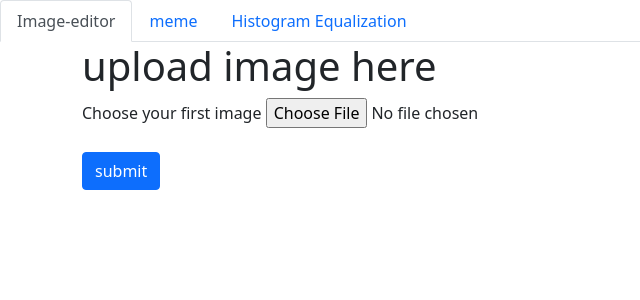
After one commit to jitendrapitchuka/Image_editor, a Django app: page /histogram/ in a window 1280 px wide. The commit adds this page. Shown: the top 300 px of the page, without its empty margins (0-640 px from the left). Run offline with Django 4.2, Linux system fonts and the light colour scheme.

Commit message:
implemented histogram

```diff
--- a/image_editor/urls.py
+++ b/image_editor/urls.py
@@ -20,6 +20,7 @@ urlpatterns = [
     path('admin/', admin.site.urls),
 
     path('meme/',views.meme,name='meme'),
+    path('histogram/',views.histogram,name='histogram'),
     path('',views.index,name='index'),
     #path('output_meme',views.output_meme,name="meme_output")
 ]
--- a/my_app/templates/base.html
+++ b/my_app/templates/base.html
@@ -19,7 +19,7 @@
           <a class="nav-link" href="{%url 'meme'%}">meme</a>
         </li>
         <li class="nav-item">
-          <a class="nav-link" href="#">Link</a>
+          <a class="nav-link" href="{%url 'histogram'%}">Histogram Equalization</a>
         </li>
 
       </ul>
--- /dev/null
+++ b/my_app/templates/histogram.html
@@ -0,0 +1,17 @@
+{%extends "base.html"%}
+{%block content%}
+<form method="POST" enctype="multipart/form-data" >
+    {%csrf_token%}
+    <h1>upload image here</h1>
+    <label for="myfile1">Choose your first image</label>
+            <input type="file" id="myfile1" name="myfile1"><br><br>
+
+
+
+
+
+    <input type="submit" class="btn btn-primary" value="submit">
+
+    </form>
+
+{%endblock%}
--- a/my_app/views.py
+++ b/my_app/views.py
@@ -3,6 +3,7 @@ from django.http import HttpResponse
 from django.core.files.storage import FileSystemStorage
 from django.conf import settings
 from my_app.meme import meme_gen
+from my_app.histogram import histogrameq
 import os
 # Create your views here.
 
@@ -59,3 +60,33 @@ def meme(request):
 
 def index(request):
      return render(request,'index.html')
+
+
+def histogram(request):
+    if(request.method=='POST'):
+
+
+        fs = FileSystemStorage()
+
+        file_paths = []
+        print(request.FILES)
+        for file_name in request.FILES:
+            upload_file = request.FILES[file_name]
+            extension = os.path.splitext(upload_file.name)[1]
+            file_path = os.path.join(settings.MEDIA_ROOT_URL, file_name + extension)
+            file_paths.append(file_path)
+            filename = fs.save(file_path, request.FILES[file_name])
+        img_path= histogrameq(*file_paths)
+        try:
+            with open(img_path, "rb") as f:
+                myfile=file_paths[0]
+                if os.path.isfile(myfile):
+                    os.remove(myfile)
+
+
+
+                return HttpResponse(f.read(), content_type="image/jpeg")
+            #return render(request,'output.html',{'img_path':img_path})
+        except IOError:
+            return render(request,'histogram.html')
+    return render(request,'histogram.html')
```
Also changed, not shown: my_app/histogram.py (added, +48 -0 lines), my_app/media/final.png.
